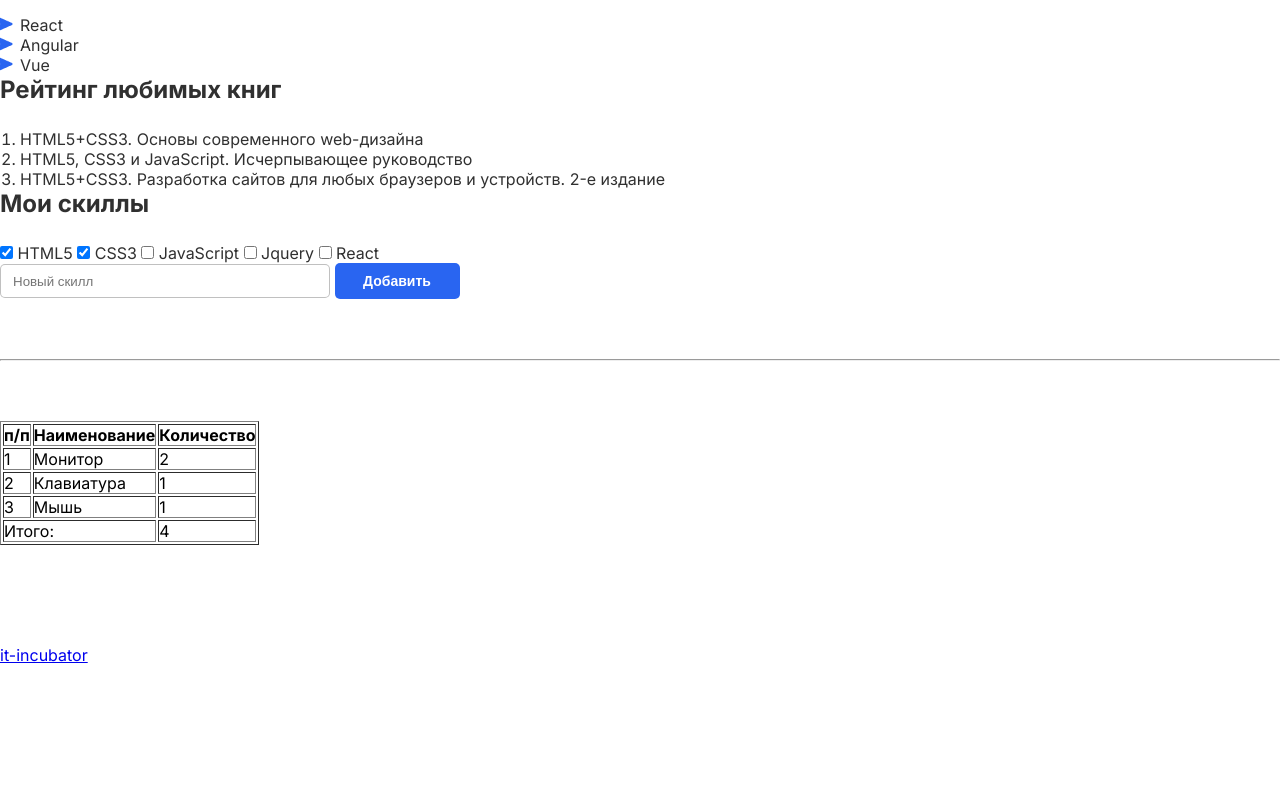
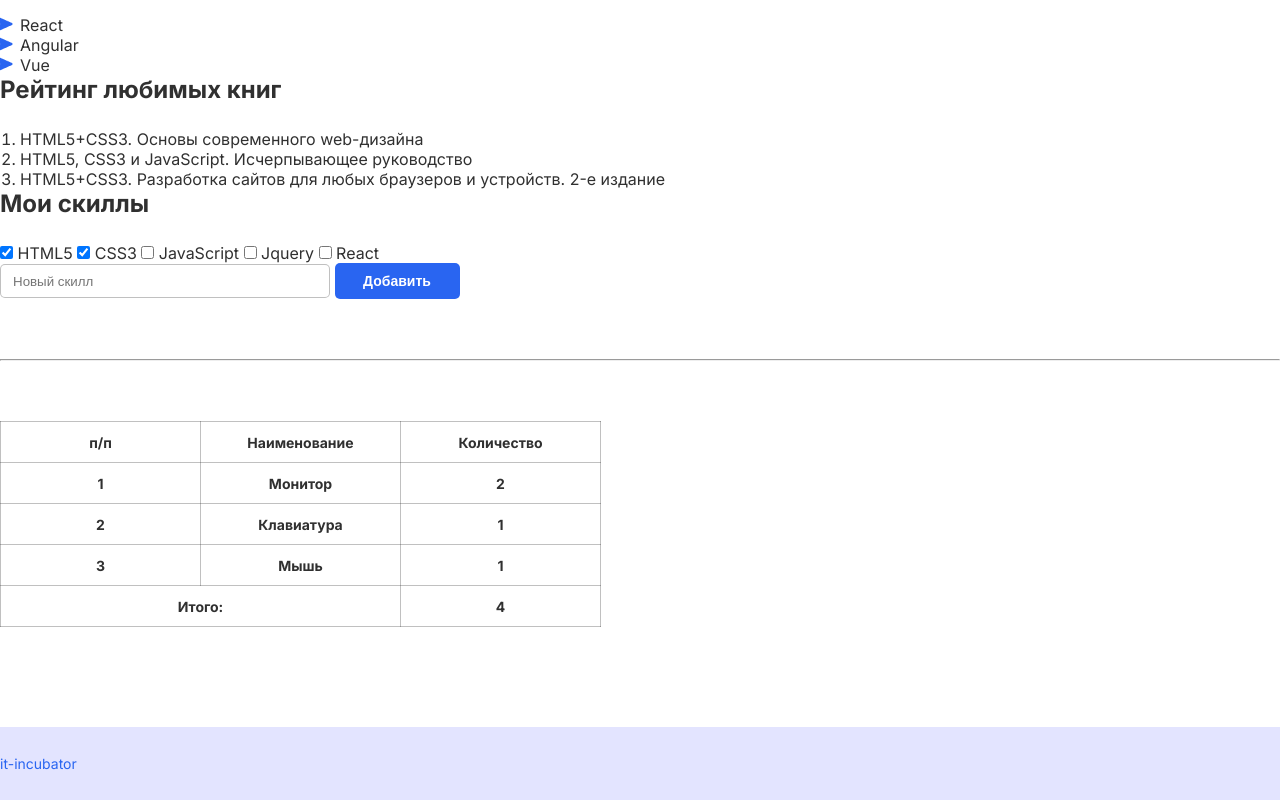
Before and after one commit to Iakov-web/2-hw-with-auto-test-html-css-main, a plain HTML site: page index.html in a window 1280 px wide. Shown: the part 1045-1845 px from the top of the page. Before the commit the page ends 1710 px from the top, so only its background shows below. Drawn offline with Linux system fonts and the light colour scheme.

Commit message:
complate

```diff
--- a/style.css
+++ b/style.css
@@ -7,6 +7,8 @@
 
 body {
     font-family: 'inter' , sans-serif;
+    color: #303030;
+
 }
 
 header {
@@ -32,7 +34,7 @@ header span {
 .main-title {
     font-weight: 700;
     font-size: 48px;
-    color: #303030;
+
     margin-bottom: 42px;
     /* Стили для заголовка в первой секции */
 }
@@ -40,7 +42,7 @@ header span {
 .main-text {
     font-weight: 400;
     font-size: 18px;
-    color: #303030;
+
     /* Стили для текста в первой секции */
 }
 
@@ -61,7 +63,7 @@ select {
     padding: 9px 87px 8px 12px;
     font-weight: 400;
     font-size: 16px;
-    color: #303030;
+
     background: url(/imgs/Vector.svg) no-repeat right 15px top 50%;
     appearance: none;
     /* Стили для выпадающего списка */
@@ -70,7 +72,7 @@ select {
 .section-title {
     font-weight: 700;
     font-size: 24px;
-    color: #303030;
+
     margin-bottom: 25px;
     /* Стили для заголовков во второй секции */
 }
@@ -78,7 +80,7 @@ select {
 .frameworks-list {
     font-weight: 400;
     font-size: 16px;
-    color: #303030;
+
     list-style-image: url(/imgs/Vector.png);
     padding-left: 20px;
     /* Стили для маркированного списка во второй секции */
@@ -87,7 +89,7 @@ select {
 .books-list {
     font-weight: 400;
     font-size: 16px;
-    color: #303030;
+
     padding-left: 20px;
     /* Стили для нумерованного списка во второй секции */
 }
@@ -95,7 +97,7 @@ select {
 .label {
     font-weight: 400;
     font-size: 16px;
-    color: #303030;
+
     /* Стили для подписей чекбоксов */
 }
 
@@ -125,17 +127,32 @@ margin: 60px 0;
 }
 
 table {
+    border-collapse: collapse;
     /* Стили для таблицы */
 }
 
 th, td {
+    border: 1px solid rgba(48, 48, 48, 0.3);
+    width: 200px;
+    text-align: center;
+    font-weight: 700;
+    font-size: 14px;
+    text-align: center;
+
+    padding: 12px 14px 11px;
     /* Стили для ячеек таблицы */
 }
 
 footer {
+    background-color: rgba(163, 167, 255, 0.3);
+    padding: 26px 0 27px;
     /* Стили для футера */
 }
 
 .footer-link {
+    font-weight: 400;
+    font-size: 14px;
+    color: #2965f1;
+    text-decoration: none;
     /* Стили для футера */
 }
```
